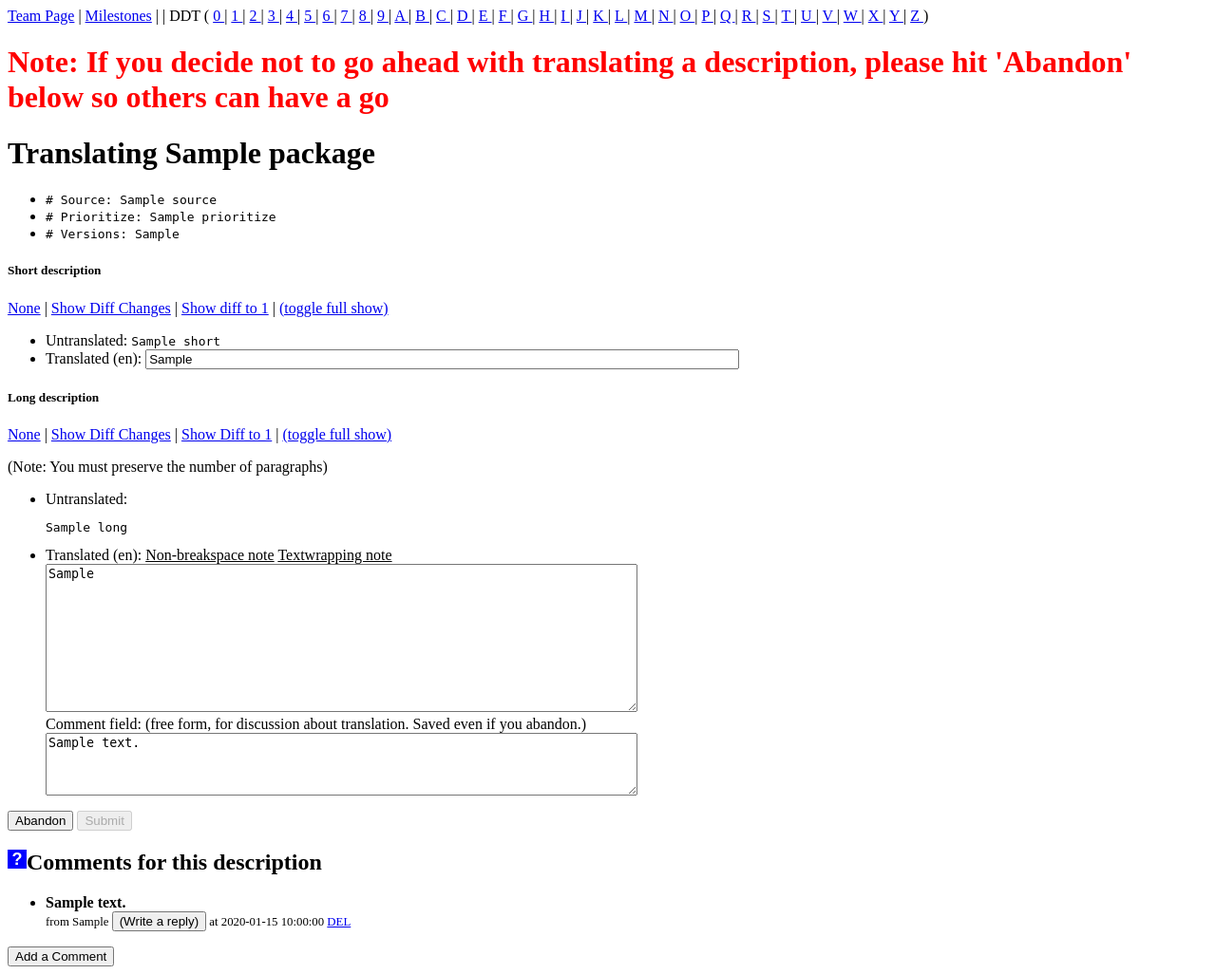
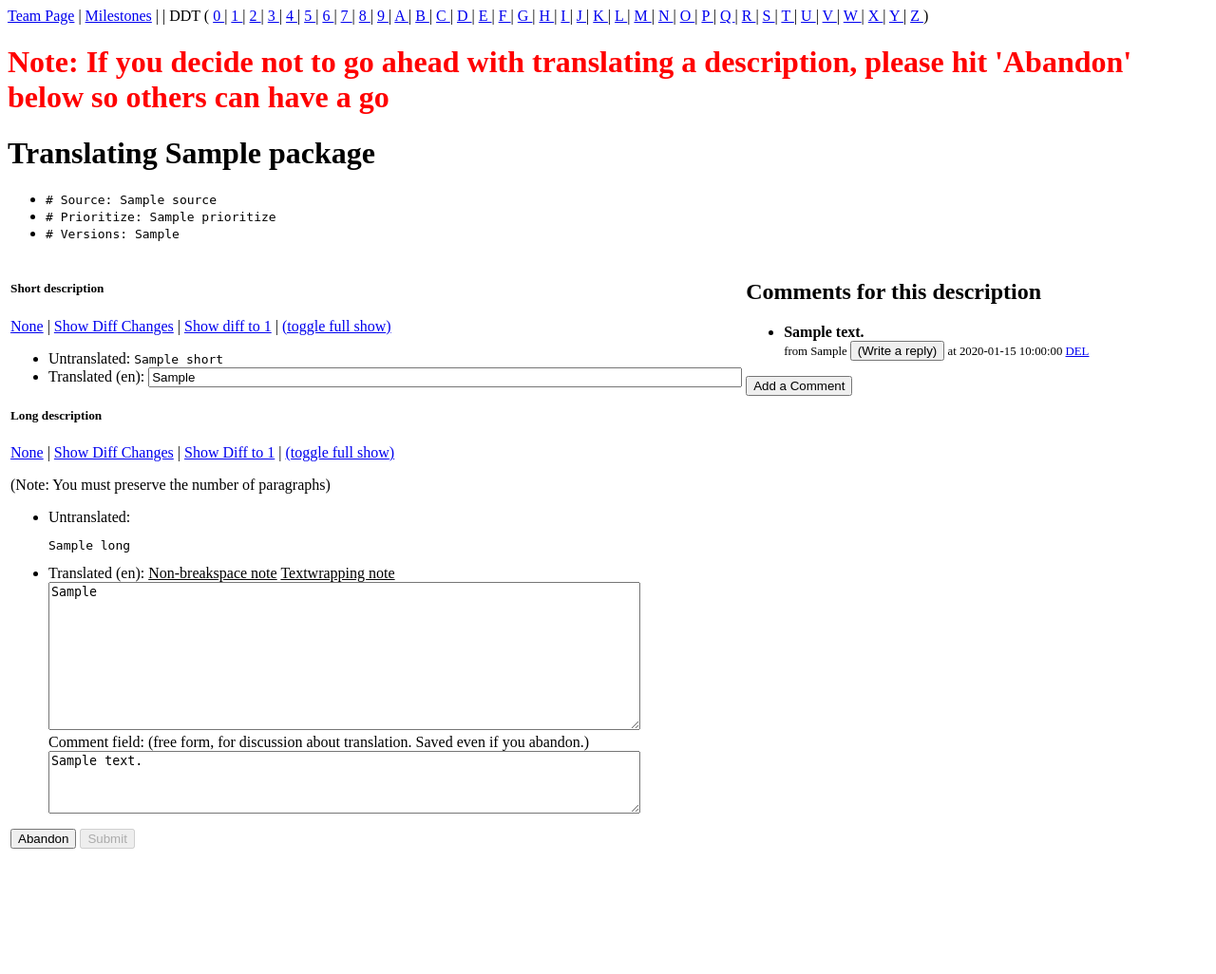
Before and after one commit to kleptog/DDTSS-Django, a Django app: template src/ddtp/templates/ddtss/translate.html in a window 1280 px wide. Shown: the whole page at 95% size. After the commit the page ends 894 px from the top, so only its background shows below. Run offline with Django 3.2, Linux system fonts and the light colour scheme; the template is opened without the code that fills it: most values are stand-ins (such as "Sample title", 1, 10 or a date in 2020).

Commit message:
translate.html: put the Messages to the right side

```diff
--- a/src/ddtp/templates/ddtss/translate.html
+++ b/src/ddtp/templates/ddtss/translate.html
@@ -79,6 +79,10 @@ go</font>
   <li><tt># Versions: {{descr.nice_package_versions}}</tt>
 </li>
 </ul>
+
+<table>
+<tr><td valign="top">
+
 {% if forreview %}
 <form method="post" action="{% url ddtss_forreview lang.language descr.description_id %}" enctype="multipart/form-data" accept-charset="utf-8">
 {% else %}
@@ -189,9 +193,11 @@ actually returning UTF-8 as promised -->
 <input type="hidden" name="_charset_" value=""  />
 </form>
 
+</td><td valign="top">
+
 <!-- new description comments per Messages -->
 <div class=messages>
-    <h2>Comments for this description <div class="help" title="Messages from other users for this description">?</div>  </h2>
+    <h2>Comments for this description</h2>
     {% for message in descr_messages %}
     {% if forloop.first %}
     <ul>
@@ -227,5 +233,8 @@ actually returning UTF-8 as promised -->
 </div>
 <!-- end new description comments per Messages -->
 
+</td>
+</table>
+
 </body>
 </html>
```
